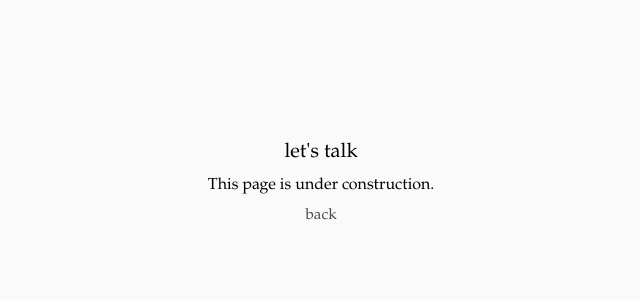
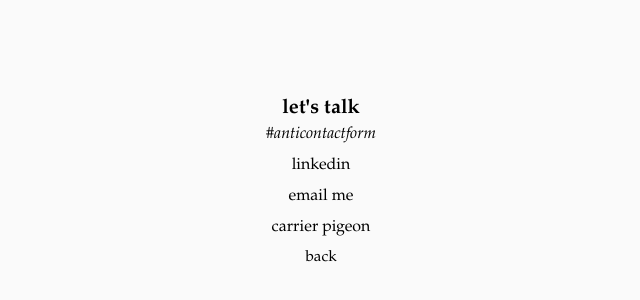
Before and after one commit to tjsook/jinsoo.space, a Next.js app: page /lets-talk in a window 1280 px wide. Shown: the part 218-518 px from the top of the page, without its empty margins (319-959 px from the left). Built offline with nearby package versions, Linux system fonts and the light colour scheme.

Commit message:
lets talk

```diff
--- a/src/app/lets-talk/page.tsx
+++ b/src/app/lets-talk/page.tsx
@@ -6,8 +6,30 @@
     <main className={styles.page}>
       <div className={styles.content}>
         <h1 className={styles.title}>let&apos;s talk</h1>
-        <p className={styles.body}>This page is under construction.</p>
-        <Link href="/" className={styles.backLink}>
+        <p className={`${styles.body} ${styles.tightBody}`}>
+          <em>#anticontactform</em>
+        </p>
+
+        <a
+          href="https://www.linkedin.com/in/tyjkim"
+          target="_blank"
+          rel="noopener noreferrer"
+          className={styles.link}
+        >
+          linkedin
+        </a>
+        <a href="mailto:tylerjsook@gmail.com" className={styles.link}>
+          email me
+        </a>
+        <a
+          href="https://www.strombergschickens.com/live-birds-eggs/pigeons-doves/?srsltid=AfmBOop4oGklVR03yiiU3ARWs7iPkNznOm1RyuUgKM0zLO9APm7w71MR"
+          target="_blank"
+          rel="noopener noreferrer"
+          className={styles.link}
+        >
+          carrier pigeon
+        </a>
+        <Link href="/" className={styles.backLink} aria-label="Back to home">
           back
         </Link>
       </div>
--- a/src/app/section.module.css
+++ b/src/app/section.module.css
@@ -18,16 +18,32 @@
 
 .title {
   font-size: 1.25rem;
-  font-weight: 400;
+  font-weight: 700;
 }
 
 .body {
+  display: inline-block;
   font-size: 1rem;
 }
 
+.link {
+  display: inline-block;
+  font-size: 1rem;
+}
+
+.tightBody {
+  margin-top: -0.45rem;
+}
 .backLink {
   font-size: 0.95rem;
-  opacity: 0.7;
+}
+.link p {
+  transition: opacity 0.18s ease;
+}
+@media (hover: hover) and (pointer: fine) {
+  .link:hover {
+    opacity: 0.5;
+  }
 }
 
 @media (prefers-color-scheme: dark) {
```
